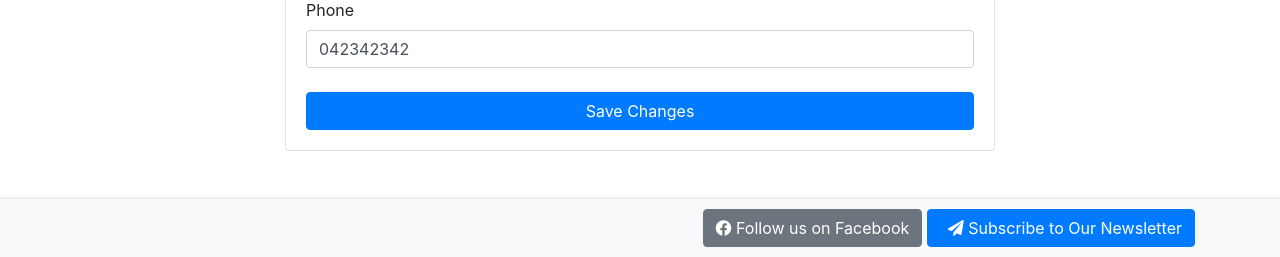
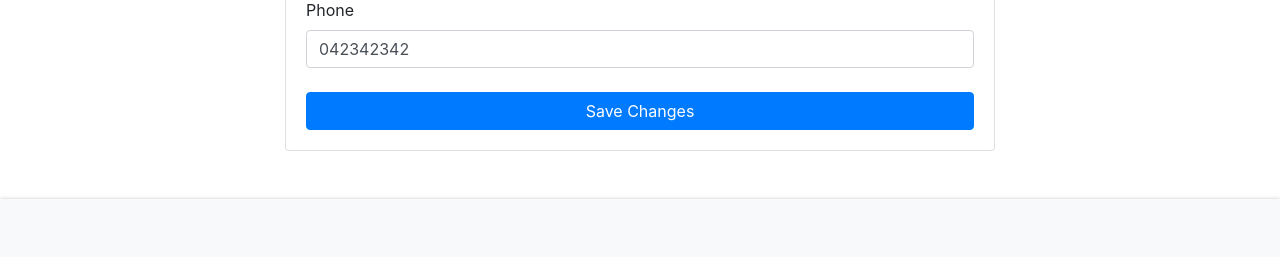
Before and after one commit to Gomsur/Authentic-shop, a Django app: page /account/profile/ in a window 1280 px wide. Shown: the part 922-1179 px from the top of the page. After the commit the page ends 1121 px from the top, so only its background shows below. Run offline with Django 4.2, Linux system fonts and the light colour scheme; a user stored in the database is signed in; data comes from the database, SQL or seed files in the repository; some libraries are stand-ins or nearby versions.

```diff
--- a/templates/footer.html
+++ b/templates/footer.html
@@ -4,10 +4,6 @@
             <div class="col-md-6">
 
             </div>
-            <div class="col-md-6 text-md-right">
-                <a href="https://www.facebook.com/profile.php?id=61558441835330&mibextid=LQQJ4d" target="_blank" class="btn btn-secondary"><i class="fab fa-facebook"></i> Follow us on Facebook</a>
-                <a href="{% url 'newsletter:subscribe_newsletter' %}" class="btn btn-primary"><i class="fas fa-paper-plane ml-2"></i> Subscribe to Our Newsletter</a>
-            </div>
         </div>
     </div>
 </footer>
```
